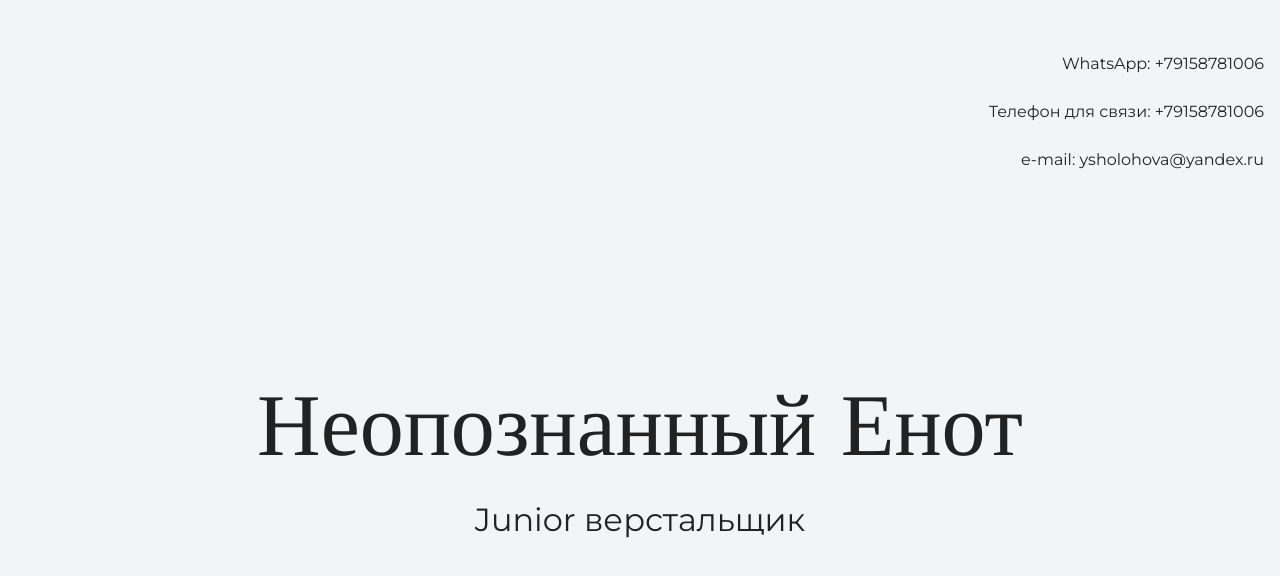
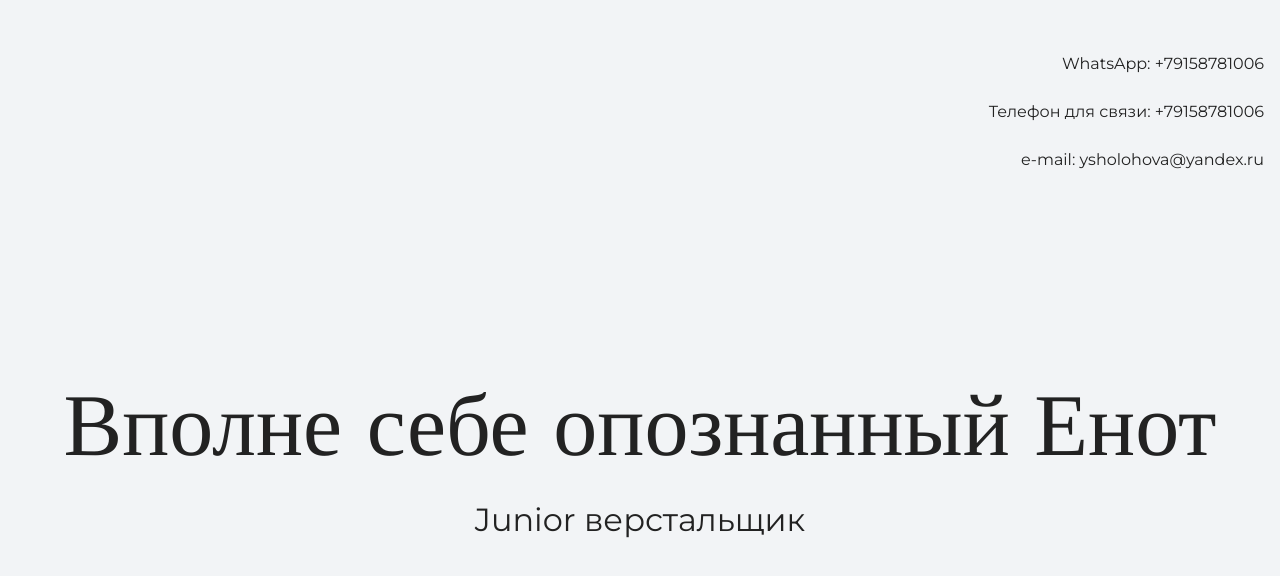
Before and after one commit to Julinag/my-site, a plain HTML site: page index.html in a window 1280 px wide. Shown: the top 576 px of the page. Drawn offline with nearby package versions, Linux system fonts and the light colour scheme.

Commit message:
заменили текст на главной

```diff
--- a/index.html
+++ b/index.html
@@ -18,7 +18,7 @@
 
     <section class="hero-image">
       <div class="container">
-      <h1 class="heading">Неопознанный Енот</h1>
+      <h1 class="heading">Вполне себе опознанный Енот</h1>
       <p>Junior верстальщик</p>
     </div>
     </section>
```
